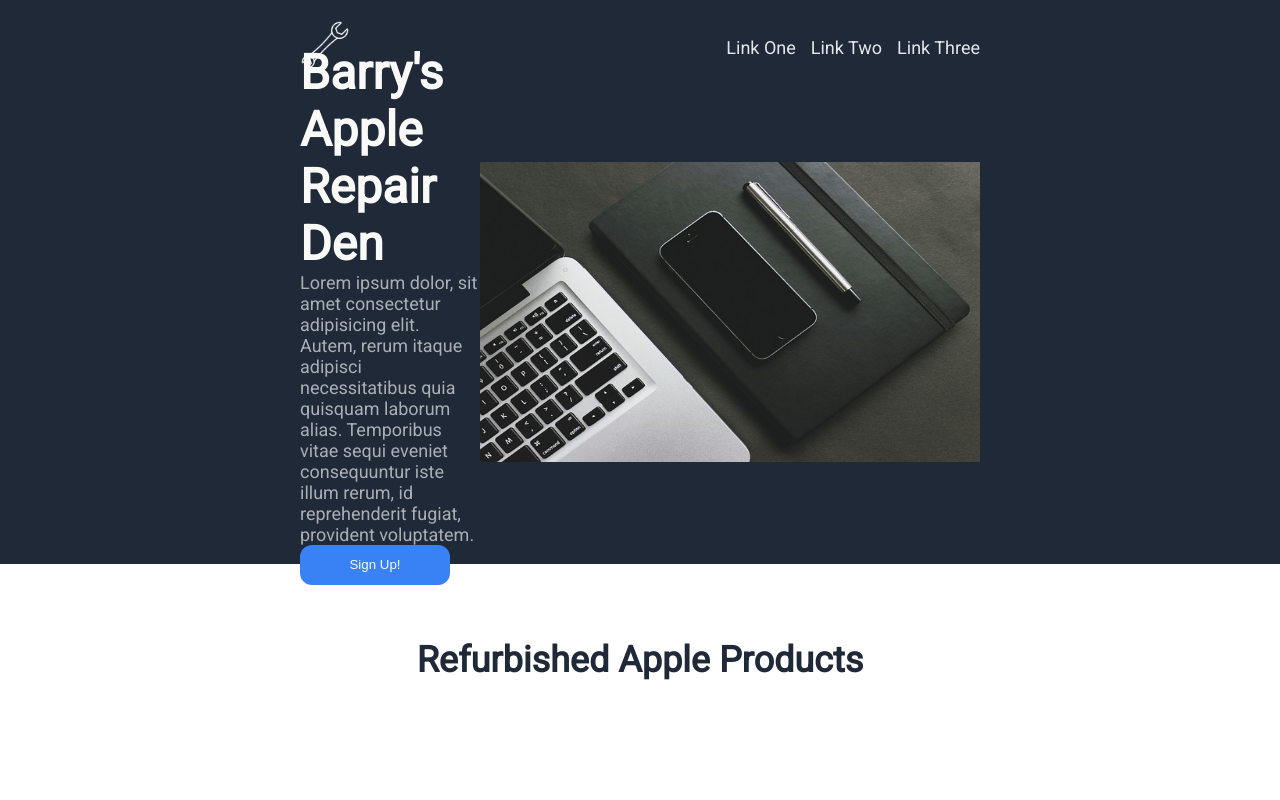
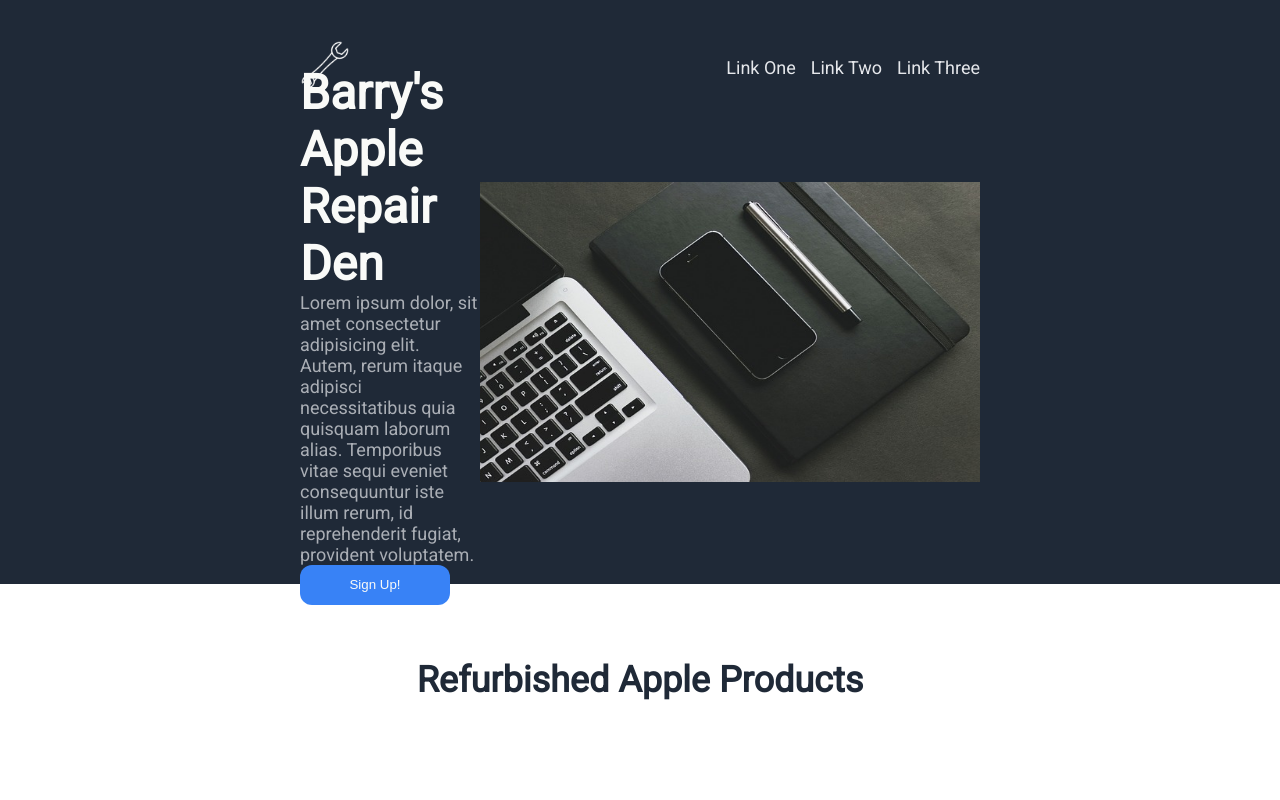
Before and after one commit to logan-bobo/landing_page, a plain HTML site: page index.html in a window 1280 px wide. Shown: the top 800 px of the page. Drawn offline with Linux system fonts and the light colour scheme.

Commit message:
format HTML and CSS

```diff
--- a/style.css
+++ b/style.css
@@ -11,7 +11,9 @@
 	height: 50px;
 }
 
-.header, .section01, .footer {
+.header,
+.section01,
+.footer {
 	background-color: #1F2937;
 }
 
@@ -19,7 +21,7 @@
 	display: flex;
 	justify-content: space-between;
 	align-items: center;
-    padding: 20px 300px 20px 300px;
+	padding: 40px 300px 20px 300px;
 }
 
 a {
@@ -47,20 +49,20 @@
 	width: 600px;
 }
 
-.section01-left-items > h1 {
+.section01-left-items>h1 {
 	font-weight: 800;
 	color: #F9FAF8;
 	font-size: 48px;
 	margin: 0px;
 }
 
-.section01-left-items > p {
+.section01-left-items>p {
 	font-size: 18px;
 	color: #E5E7EB;
 	opacity: 0.7;
 }
 
-.section01-left-items > button {
+.section01-left-items>button {
 	background-color: #3882F6;
 	color: #F9FAF8;
 	border-radius: 12px;
@@ -99,7 +101,7 @@
 	flex: 0 1 0;
 }
 
-.section02 > h2 {
+.section02>h2 {
 	color: #1F2937;
 	font-weight: 800;
 	font-size: 36px;
@@ -163,7 +165,8 @@
 	height: 60%;
 }
 
-.call-to-action-left > h3, p {
+.call-to-action-left>h3,
+p {
 	margin: 0px;
 }
 
```
Also changed, not shown: index.html (indentation only). Lines whose indentation alone changed are shown as unchanged.
